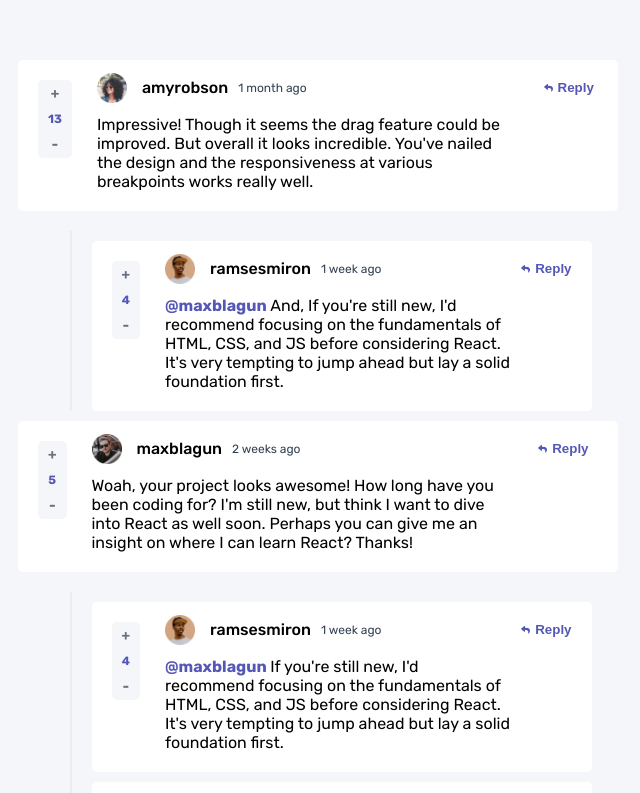
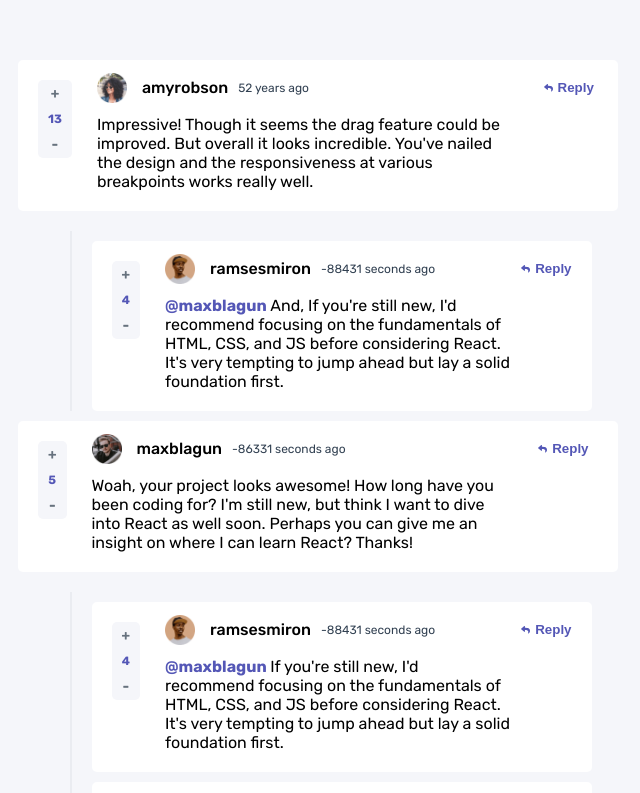
Before and after one commit to veljkoilic/comments-component, a React (Create React App) app: page / in a window 1280 px wide. Shown: the top 793 px of the page, without its empty margins (322-962 px from the left). Built offline with nearby package versions, Linux system fonts and the light colour scheme.

Commit message:
dates use timestamps instead of strings

```diff
--- a/src/App.js
+++ b/src/App.js
@@ -5,7 +5,6 @@ import data from "./data.json";
 
 function App() {
   if(localStorage.getItem("comments") === null){
-    console.log("null je")
     localStorage.setItem('comments', JSON.stringify(data.comments))
 
   }
@@ -21,7 +20,7 @@ function App() {
         {
           id: Math.max(...prev.map((o) => o.id)) + 1,
           content: textValue,
-          createdAt: "just now",
+          createdAt: Date.now(),
           score: 0,
           user,
           replies: [],
@@ -54,7 +53,6 @@ function App() {
         //If the comment is a parent comment, find it through the id of the comment and change it through the index
         if (commentType !== "reply") {
           let index = prev.indexOf(prev.find((e) => e.id === id));
-          console.log(index);
           return [
             ...prev.slice(0, index),
             { ...prev[index], score: prev[index].score + 1 },
@@ -92,7 +90,6 @@ function App() {
       setComments((prev) => {
         if (commentType !== "reply") {
           let index = prev.indexOf(prev.find((e) => e.id === id));
-          console.log(index);
           return [
             ...prev.slice(0, index),
             { ...prev[index], score: prev[index].score - 1 },
@@ -159,11 +156,6 @@ function App() {
     if (type !== "reply") {
       setComments((prev) => {
         let index = prev.indexOf(prev.find((e) => e.id === commentID));
-        console.log([
-          ...prev.slice(0, index),
-         {...prev[index], content},
-          ...prev.slice(index + 1),
-        ])
         return [
           ...prev.slice(0, index),
           {...prev[index], content},
@@ -196,7 +188,6 @@ function App() {
   };
 
   useEffect(() => {
-    console.log("lol")
     localStorage.setItem('comments', JSON.stringify(comments));
   }, [comments]);
   const commentElements = comments
--- a/src/components/Comment.jsx
+++ b/src/components/Comment.jsx
@@ -22,7 +22,7 @@ export const Comment = ({
   const [editedCommentData, setEditedCommentData] = useState(comment.content)
   const [replyData, setReplyData] = useState({
     content: `@${comment.user.username}`,
-    createdAt: "just now",
+    createdAt: Date.now(),
     score: 0,
     replyingTo: comment.user.username,
     user,
@@ -33,6 +33,33 @@ export const Comment = ({
       return { ...prev, content: value };
     });
   };
+  const timeSince  = (date)=>{
+
+    var seconds = Math.floor((new Date() - date) / 1000);
+
+    var interval = seconds / 31536000;
+
+    if (interval > 1) {
+      return Math.floor(interval) + " years";
+    }
+    interval = seconds / 2592000;
+    if (interval > 1) {
+      return Math.floor(interval) + " months";
+    }
+    interval = seconds / 86400;
+    if (interval > 1) {
+      return Math.floor(interval) + " days";
+    }
+    interval = seconds / 3600;
+    if (interval > 1) {
+      return Math.floor(interval) + " hours";
+    }
+    interval = seconds / 60;
+    if (interval > 1) {
+      return Math.floor(interval) + " minutes";
+    }
+    return Math.floor(seconds) + " seconds";
+  }
   return (
     <>
       {modalIsOpen && (
@@ -120,7 +147,7 @@ export const Comment = ({
               <img src={comment.user.image.png} alt="" />
               <span>{comment.user.username}</span>
               {myComment && <span className="you">You</span>}
-              <span>{comment.createdAt}</span>
+              <span>{timeSince(new Date(comment.createdAt))} ago</span>
             </UserAndDate>
             {!myComment && (
               <TopActions>
--- a/src/data.json
+++ b/src/data.json
@@ -10,7 +10,7 @@
     {
       "id": 1,
       "content": "Impressive! Though it seems the drag feature could be improved. But overall it looks incredible. You've nailed the design and the responsiveness at various breakpoints works really well.",
-      "createdAt": "1 month ago",
+      "createdAt": 259200000,
       "score": 13,
       "user": {
         "image": {
@@ -23,7 +23,7 @@
         {
           "id": 3,
           "content": " And, If you're still new, I'd recommend focusing on the fundamentals of HTML, CSS, and JS before considering React. It's very tempting to jump ahead but lay a solid foundation first.",
-          "createdAt": "1 week ago",
+          "createdAt": 1657194447484,
           "score": 4,
           "replyingTo": "maxblagun",
           "user": {
@@ -39,7 +39,7 @@
     {
       "id": 2,
       "content": "Woah, your project looks awesome! How long have you been coding for? I'm still new, but think I want to dive into React as well soon. Perhaps you can give me an insight on where I can learn React? Thanks!",
-      "createdAt": "2 weeks ago",
+      "createdAt": 1657192347484,
       "score": 5,
       "user": {
         "image": {
@@ -52,7 +52,7 @@
         {
           "id": 3,
           "content": "If you're still new, I'd recommend focusing on the fundamentals of HTML, CSS, and JS before considering React. It's very tempting to jump ahead but lay a solid foundation first.",
-          "createdAt": "1 week ago",
+          "createdAt": 1657194447484,
           "score": 4,
           "replyingTo": "maxblagun",
           "user": {
@@ -66,7 +66,7 @@
         {
           "id": 4,
           "content": "I couldn't agree more with this. Everything moves so fast and it always seems like everyone knows the newest library/framework. But the fundamentals are what stay constant.",
-          "createdAt": "2 days ago",
+          "createdAt": 1657194347484,
           "score": 2,
           "replyingTo": "ramsesmiron",
           "user": {
```
